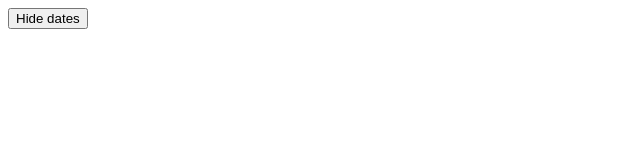
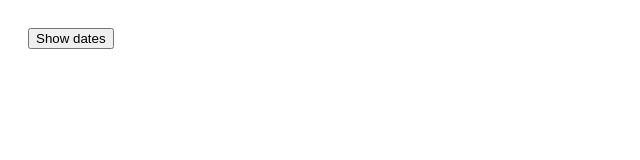
Before and after one commit to codemmmmm/temperature-blanket-visualizer, a plain HTML site: page docs/index.html in a window 1280 px wide. Both pictures are taken after a click on the button "Hide dates". Shown: the top 160 px of the page, without its empty margins (0-640 px from the left). Drawn offline with Linux system fonts and the light colour scheme.

Commit message:
toggle date text

```diff
--- a/docs/index.js
+++ b/docs/index.js
@@ -1,9 +1,12 @@
 const toggleEl = document.querySelector("#toggle");
 
-toggleEl.addEventListener("click", () => {
+toggleEl.addEventListener("click", (e) => {
     const blanketEl = document.querySelector(".blanket");
-    // use return value to decide if what button text should be set
+    // also use return value to decide what the button text should be set to
     if (blanketEl.classList.toggle("hidden-text") === true) {
-        //
+        e.target.textContent = "Show dates";
+    }
+    else {
+        e.target.textContent = "Hide dates";
     }
 });
--- a/docs/style.css
+++ b/docs/style.css
@@ -1,6 +1,7 @@
 .blanket {
     display: grid;
-    grid-template-columns: repeat(28, 1fr)
+    grid-template-columns: repeat(28, 1fr);
+    margin-left: 6px;
 }
 
 .day {
@@ -12,3 +13,7 @@
 .hidden-text {
 font-size: 0;
 }
+
+#toggle {
+    margin: 20px;
+}
```
Lines whose indentation alone changed are shown as unchanged.
